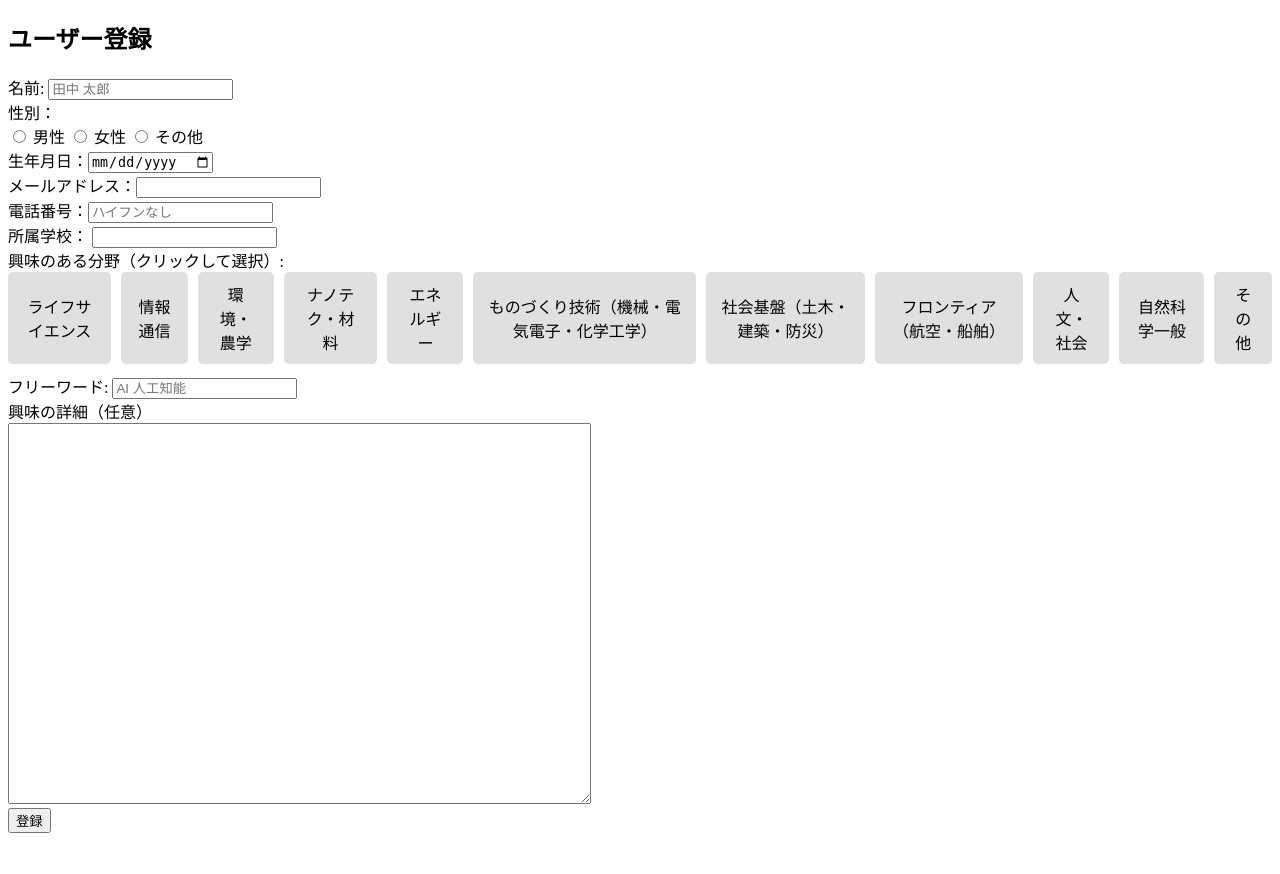
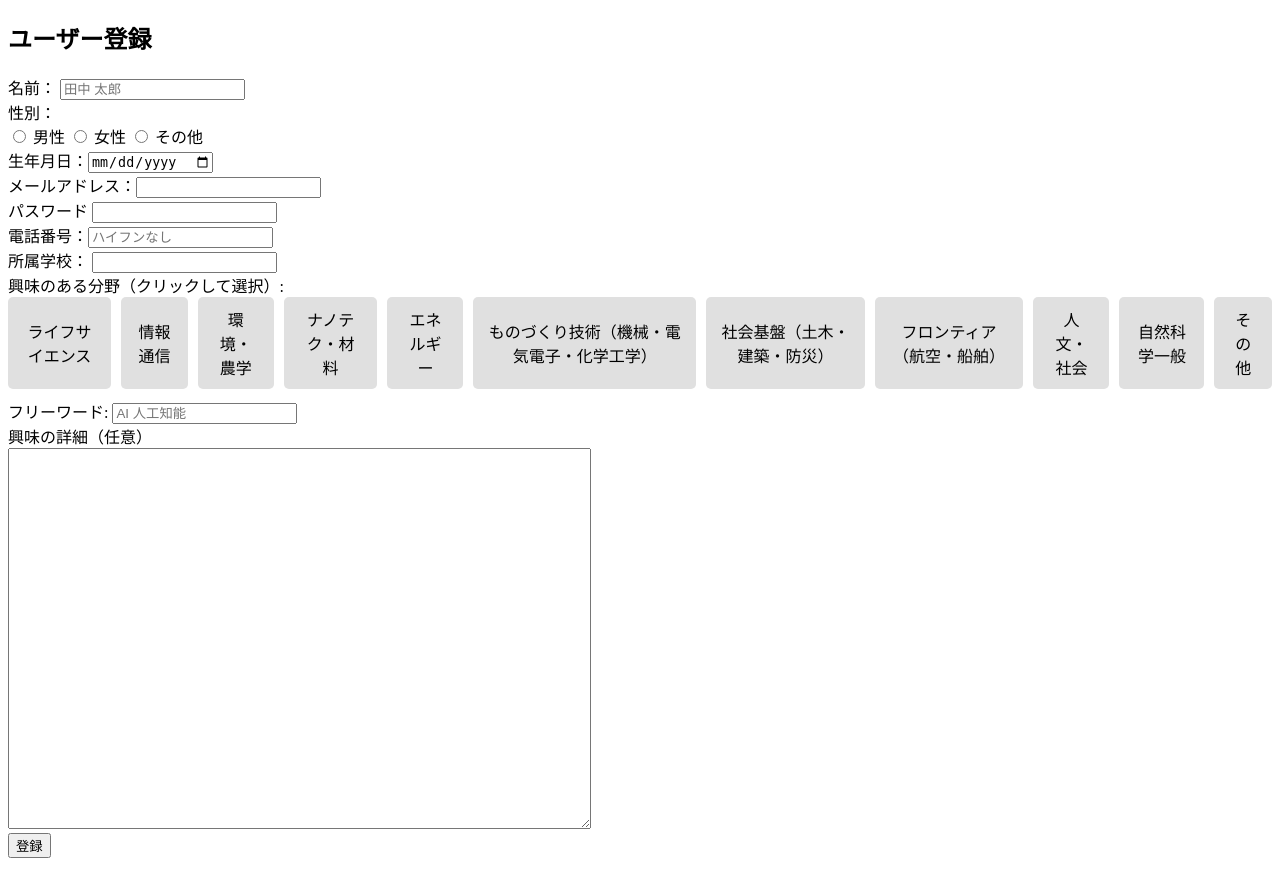
Before and after one commit to ta0ta0-star/curiosity_lab, a Flask app: page /user_register in a window 1280 px wide. Before the commit the page ends 833 px from the top, so only its background shows below. Run offline with Flask 3, Linux system fonts and the light colour scheme.

Commit message:
Update register.html

```diff
--- a/templates/register.html
+++ b/templates/register.html
@@ -47,18 +47,28 @@
         margin-top: 10px;
         }
     </style>
+
 </head>
 <body>
     <h2>ユーザー登録</h2>
+    <!-- フォームの前に追加(Flashのメッセージを表示) -->
+    {% with messages = get_flashed_messages() %}
+        {% if messages %}
+            <div class="flash-messages">
+                {% for message in messages %}
+                    <div class="alert alert-info">{{ message }}</div>
+                {% endfor %}
+            </div>
+        {% endif %}
+    {% endwith %}
     <form method = "POST" id="register-form">
         <!-- <p>名前</p> -->
-        <label for="name">名前:</label>
+        <label for="name">名前：</label>
         <input type="text" id="name" name="name" placeholder="田中 太郎" required><br>
         <!-- <label for="first_name">名:</label>
         <input type="text" id="first_name" name="first_name" placeholder="太郎" required><br> -->
 
         <label for="gender">性別：</label><br>
-
         <input type="radio" id="male" name="gender" value="男性" required>
         <label for="male">男性</label>
         <input type="radio" id="female" name="gender" value="女性" required>
@@ -69,6 +79,11 @@
         <label>生年月日：<input type="date" id="birthday" name="birthday" required></label><br>
 
         <label>メールアドレス：<input type="text" id="email" name="email" required></label><br>
+
+        <div class="mb-3">
+            <label for="password" class="form-label">パスワード</label>
+            <input type="password" class="form-control" id="password" name="password" required>
+        </div>
 
         <label>電話番号：<input type="text" id="phone_number" name="phone_number" placeholder ="ハイフンなし"required></label><br>
 
@@ -589,25 +604,28 @@
                 console.log("選択された小分類:", Array.from(selectedInames));
             });
 
-            // フォーム送信時にのみデータを送信
+            // フォーム送信前のバリデーション
             $("#register-form").submit(function(event) {
-                event.preventDefault(); // デフォルトのフォーム送信を無効化
-                var interestText = $("#interest-text").val();
-
                 if (!selectedDname) {
+                    event.preventDefault(); // フォーム送信を中止
                     alert("大分類を選択してください！");
-                    return;
+                    return false;
                 }
                 if (selectedIcodes.size === 0) {
+                 event.preventDefault(); // フォーム送信を中止
                     alert("少なくとも1つの小分類を選択してください！");
-                    return;
+                    return false;
                 }
+
+                // バリデーションが通ったら通常のフォーム送信を許可
+                return true;
 
                 var formData = {
                     name: $("#name").val(),
                     gender: $("input[name='gender']:checked").val(),
                     birthday: $("#birthday").val(),
                     email: $("#email").val(),
+                    password: $("#password").val(),
                     phone_number: $("#phone_number").val(),
                     school: $("#school").val(),
                     dname: $("#selected-dname").val(),
```
